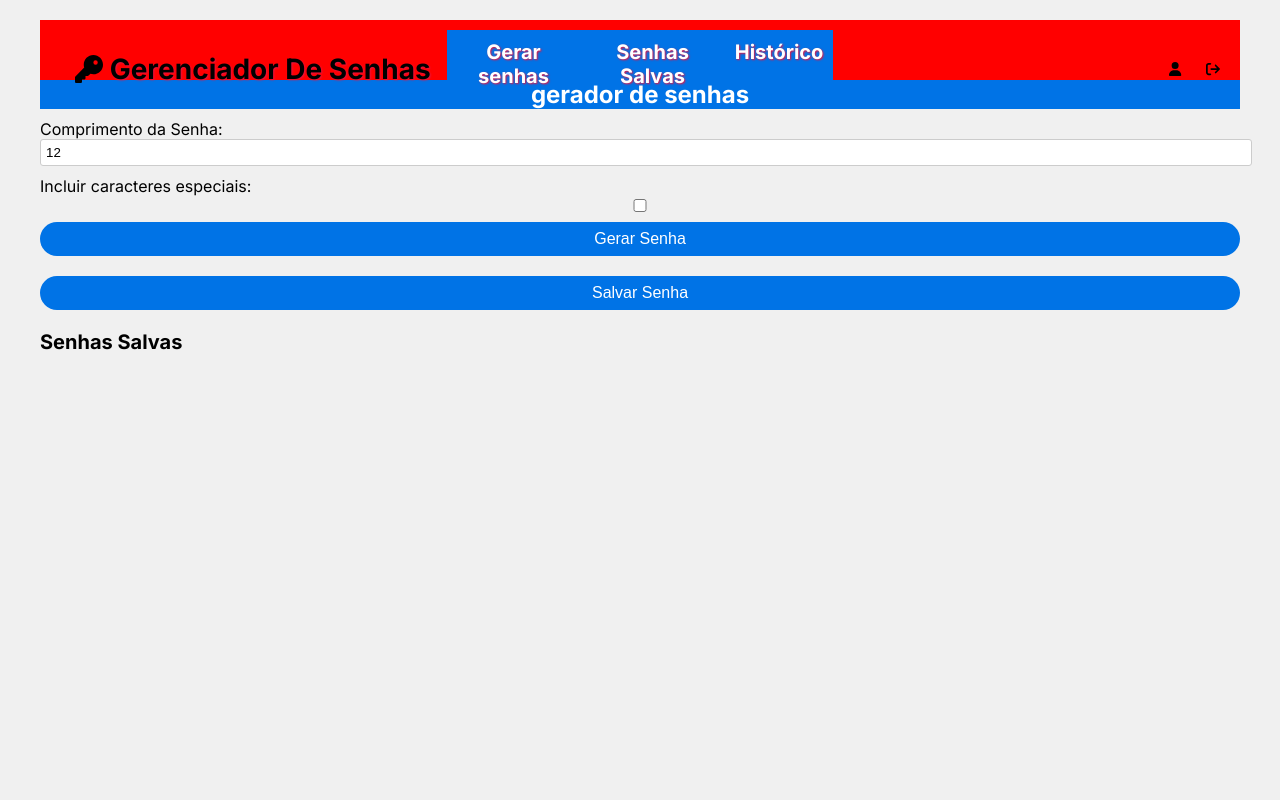
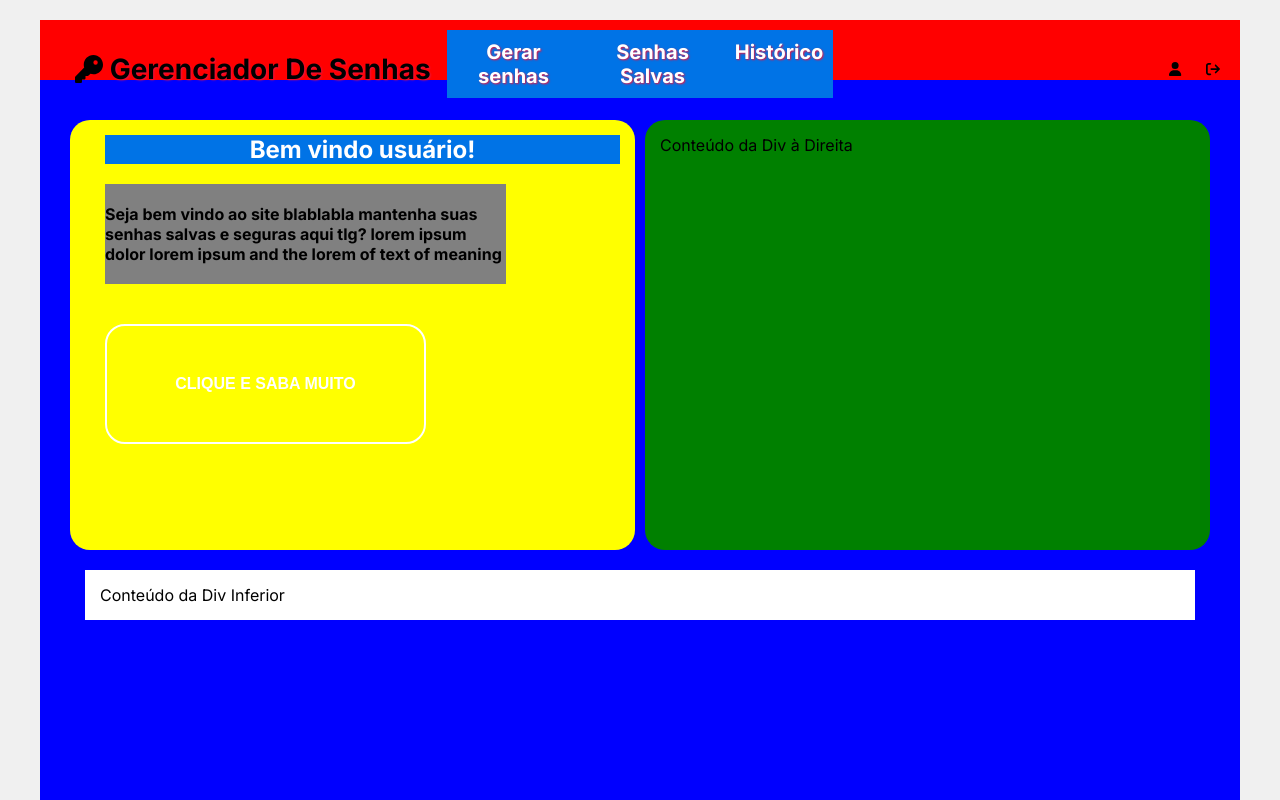
Before and after one commit to Andersonlima13/Gerenciador-senhas, a Next.js app: page /Home in a window 1280 px wide. Shown: the top 800 px of the page. Built offline with nearby package versions, Linux system fonts and the light colour scheme.

Commit message:
estilizando a pagina inicial

```diff
--- /dev/null
+++ b/src/app/Components/homepage.js
@@ -0,0 +1,92 @@
+"use client"
+
+import React from 'react';
+import styled from 'styled-components';
+
+const Button = styled.button`
+  margin-top: 40px;
+  margin-left: 20px;
+  width: 60%;
+  height: 30%;
+  cursor : pointer ;
+  border: 2px solid;
+  background-color: transparent;
+  border-radius:20px;
+  font-weight:bold;
+  &:hover{
+      background-color: #ee2853;
+      transform: scale(1.1);
+      transition-property:background-color;
+      transition-duration: 1000ms;
+    }
+  `
+
+const Welcome = styled.h1`
+    margin-left:20px;
+  `
+const Text = styled.div`
+  font-weight:bold;
+  padding-top:20px;
+  background-color:gray;
+  height: 10vh;
+  width: 75%;
+  margin-top:20px;
+  margin-left:20px;
+
+  `
+
+const MainContainer = styled.div`
+  background-color: blue;
+  height: 100vh;
+  width: 100%;
+  padding-top: 40px;
+  display: flex;
+  flex-direction: column;
+  align-items: center;
+`;
+
+const TopRow = styled.div`
+  display: flex;
+  justify-content: space-between;
+  width: 95%;
+`;
+
+const LeftBox = styled.div`
+  width: 48%;
+  height: 50vh;
+  background-color: yellow;
+  padding: 15px;
+  margin-bottom: 20px;
+  margin-right:10px;
+  border-radius:20px;
+`;
+
+const RightBox = styled.div`
+  width: 48%;
+  background-color: green;
+  padding: 15px;
+  margin-bottom: 20px;
+  border-radius:20px;
+`;
+
+const BottomBox = styled.div`
+  width: 90%; /* Ajuste para uma largura maior na parte inferior */
+  background-color: #fff;
+  padding: 15px;
+`;
+
+const ContainerPage = () => {
+  return (
+    <MainContainer>
+      <TopRow>
+        <LeftBox><Welcome>Bem vindo usuário!</Welcome>
+                <Text>Seja bem vindo ao site blablabla mantenha suas senhas salvas e seguras aqui tlg? lorem ipsum dolor lorem ipsum and the lorem of text of meaning</Text>
+                <Button>CLIQUE E SABA MUITO</Button></LeftBox>
+        <RightBox>Conteúdo da Div à Direita</RightBox>
+      </TopRow>
+      <BottomBox>Conteúdo da Div Inferior</BottomBox>
+    </MainContainer>
+  );
+};
+
+export default ContainerPage;
--- /dev/null
+++ b/src/app/Components/navbar.js
@@ -0,0 +1,105 @@
+"use client"
+
+import styled from "styled-components";
+import { FontAwesomeIcon } from '@fortawesome/react-fontawesome'
+import { faKey, faUser, faSignOut } from "@fortawesome/free-solid-svg-icons";
+import Link from "next/link"
+
+const Container = styled.div`
+  height: 60px;
+  background-color:red;
+
+`;
+
+const Wrapper = styled.div`
+  padding: 10px 20px;
+  display: flex;
+  align-items: center;
+  justify-content: space-between;
+
+`;
+
+const Left = styled.div`
+  flex: 1;
+  display: flex;
+  align-items: center;
+  font-weight:bold;
+
+`;
+
+const Logotipo = styled.span`
+  flex-direction: column;
+  padding-left : 15px;
+  font-size: 28px;
+  cursor: pointer;
+  text-shadow: 1px 1px 2px #e61543;
+  font-weight: bold;
+
+`;
+
+
+
+const Center = styled.div`
+  flex: 1;
+  display:flex;
+`;
+
+const Logo = styled.h1`
+  font-weight: bold;
+  text-shadow: 1px 1px 2px #e61543;
+  padding:10px;
+  font-size:20px;
+
+`;
+const Right = styled.div`
+  flex: 1;
+  display: flex;
+  align-items: center;
+  justify-content: flex-end;
+  font-weight:bold;
+
+
+`;
+
+const Menu = styled.div`
+  font-size: 14px;
+  cursor: pointer;
+  margin-left: 25px;
+  text-shadow: 1px 1px 2px #e61543;
+  &:hover{
+    text-shadow: 1px 4px 10px #e61543;
+    transform: scale(1.1);
+    transition-property:background-color;
+    transition-duration: 1000ms;
+  }
+
+
+`;
+
+
+const NavBar = () => {
+
+
+
+  return (
+    <Container>
+    <Wrapper>
+      <Left>
+          <Logotipo> <FontAwesomeIcon icon={faKey}/> Gerenciador De Senhas</Logotipo>
+      </Left>
+      <Center>
+          <Logo> Gerar senhas </Logo>
+          <Logo> Senhas Salvas</Logo>
+          <Logo> Histórico </Logo>
+      </Center>
+      <Right>
+          <Menu><FontAwesomeIcon icon={faUser}/> </Menu>
+          <Menu> <FontAwesomeIcon icon={faSignOut}/> </Menu>
+      </Right>
+    </Wrapper>
+  </Container>
+
+  );
+};
+
+export default NavBar;
--- a/src/app/page.js
+++ b/src/app/page.js
@@ -1,80 +1,12 @@
 "use client"
 
+import NavBar from "./Components/navbar.js"
+import ContainerPage from "./Components/homepage.js"
 import styled from "styled-components";
-import { FontAwesomeIcon } from '@fortawesome/react-fontawesome'
-import { faKey, faUser, faSignOut } from "@fortawesome/free-solid-svg-icons";
-import Link from "next/link"
+
 
 const Container = styled.div`
-  height: 60px;
-  background-color:red;
-
-`;
-
-const Wrapper = styled.div`
-  padding: 10px 20px;
-  display: flex;
-  align-items: center;
-  justify-content: space-between;
-
-`;
-
-const Left = styled.div`
-  flex: 1;
-  display: flex;
-  align-items: center;
-  font-weight:bold;
-
-`;
-
-const Logotipo = styled.span`
-  flex-direction: column;
-  padding-left : 15px;
-  font-size: 28px;
-  cursor: pointer;
-  text-shadow: 1px 1px 2px #e61543;
-  font-weight: bold;
-
-`;
-
-
-
-const Center = styled.div`
-  flex: 1;
-  display:flex;
-`;
-
-const Logo = styled.h1`
-  font-weight: bold;
-  text-shadow: 1px 1px 2px #e61543;
-  padding:10px;
-  font-size:20px;
-
-`;
-const Right = styled.div`
-  flex: 1;
-  display: flex;
-  align-items: center;
-  justify-content: flex-end;
-  font-weight:bold;
-
-
-`;
-
-const Menu = styled.div`
-  font-size: 14px;
-  cursor: pointer;
-  margin-left: 25px;
-  text-shadow: 1px 1px 2px #e61543;
-  &:hover{
-    text-shadow: 1px 4px 10px #e61543;
-    transform: scale(1.1);
-    transition-property:background-color;
-    transition-duration: 1000ms;
-  }
-
-
-`;
+    `
 
 
 const Main = () => {
@@ -83,21 +15,10 @@ const Main = () => {
 
   return (
     <Container>
-    <Wrapper>
-      <Left>
-          <Logotipo> <FontAwesomeIcon icon={faKey}/> Gerenciador De Senhas</Logotipo>
-      </Left>
-      <Center>
-          <Logo> Gerar senhas </Logo>
-          <Logo> Senhas Salvas</Logo>
-          <Logo> Histórico </Logo>
-      </Center>
-      <Right>
-          <Menu><FontAwesomeIcon icon={faUser}/> </Menu>
-          <Menu> <FontAwesomeIcon icon={faSignOut}/> </Menu>
-      </Right>
-    </Wrapper>
-  </Container>
+      <NavBar/>
+      <ContainerPage/>
+    </Container>
+
 
   );
 };
```
